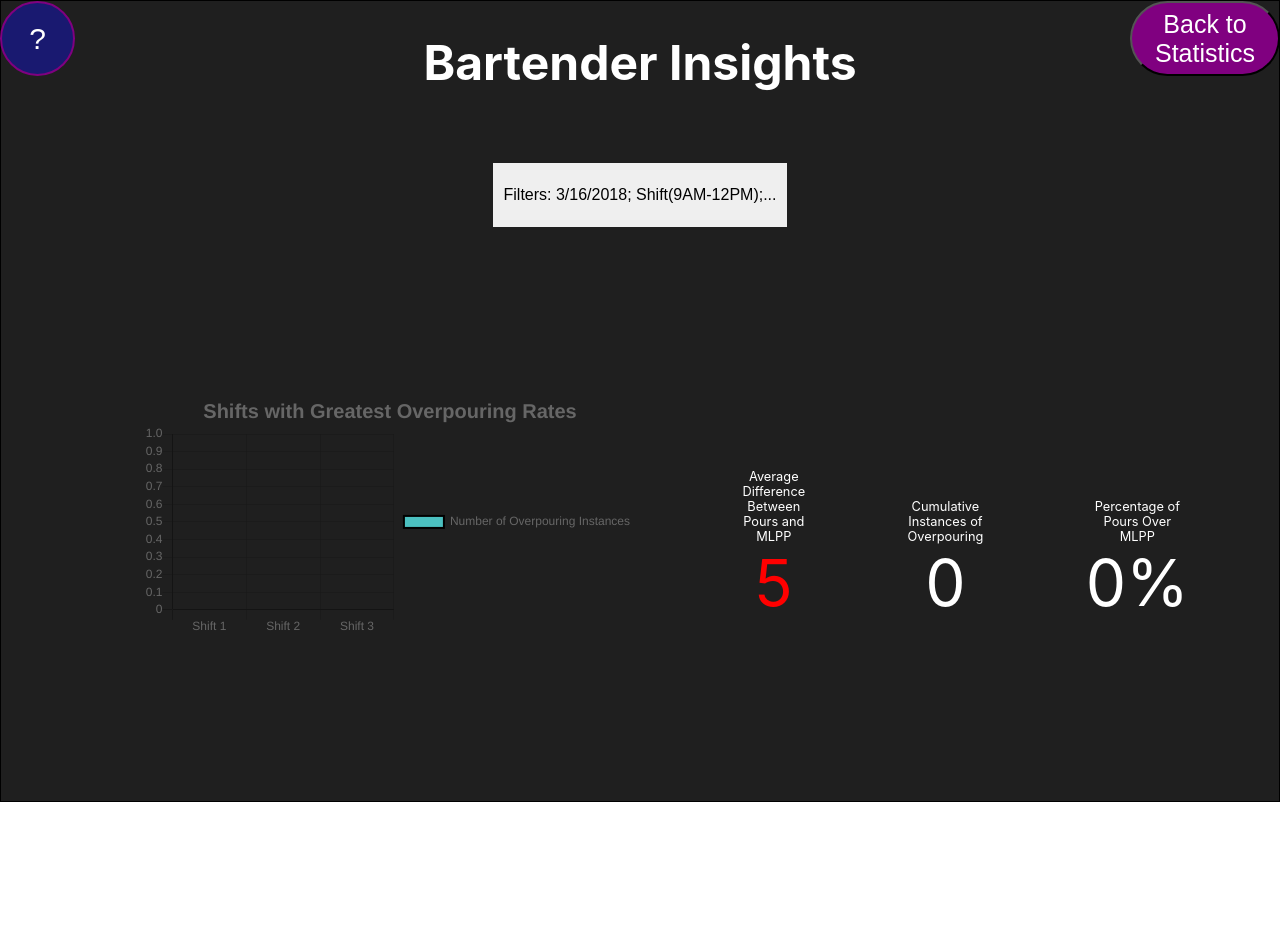
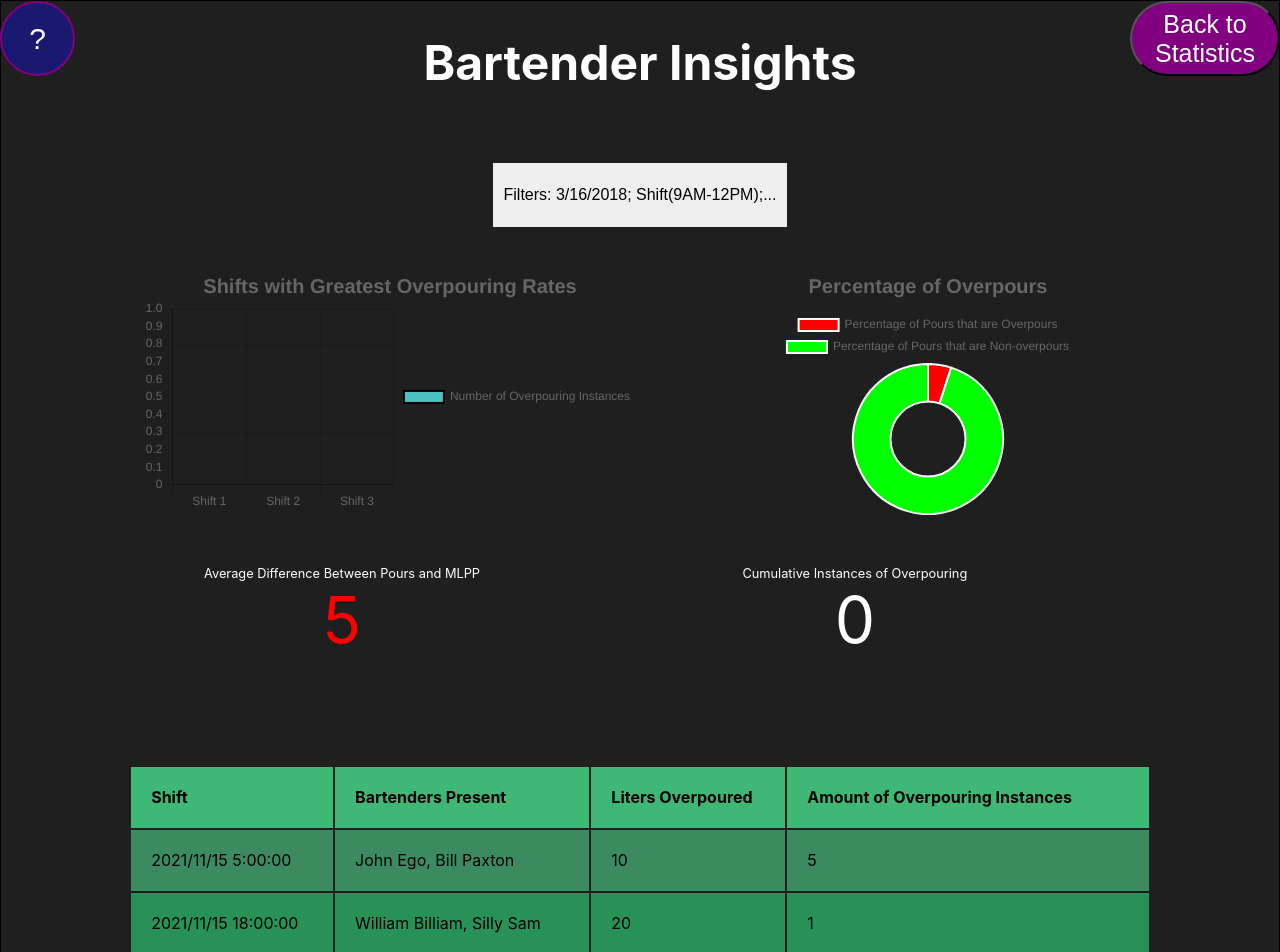
Before and after one commit to DJ-TAVR/bar-app, a React (Create React App) app in the folder front-end/: page /bartender in a window 1280 px wide. Shown: the top 952 px of the page. Before the commit the page ends 802 px from the top, so only its background shows below. Built offline with nearby package versions, Linux system fonts and the light colour scheme; no server answers.

Commit message:
Restyled page; added table for future updates

```diff
--- a/front-end/src/App.css
+++ b/front-end/src/App.css
@@ -276,7 +276,7 @@ h1 {
 .Grid {
   display: grid;
   grid-gap: 3vw;
-  grid-template-columns: repeat(4, 1fr);
+  grid-template-columns: repeat(2, 1fr);
   justify-items: center;
   align-items: center;
   width: 500px;
--- a/front-end/src/Pages/Bartender.js
+++ b/front-end/src/Pages/Bartender.js
@@ -3,13 +3,28 @@ import React, {useState, useEffect} from "react";
 import Table from 'react-bootstrap/Table'
 import { Button } from 'reactstrap';
 import { Link } from 'react-router-dom'
-import {Bar} from 'react-chartjs-2';
+import {Bar, Doughnut} from 'react-chartjs-2';
 import { useTable, useSortBy } from 'react-table'
 
 
 export default function Bartender(props) {
 
-    const [data, setData] = useState({average_mlpp:5, cumulative_mlpp:0, top3_MLPP:[0, 0, 0], over_pouring_percentage: 0 });
+    const [chartData, setChartData] = React.useState({average_mlpp:5, cumulative_mlpp:0, top3_MLPP:[0, 0, 0], over_pouring_percentage: 5 });
+    const [tableData, setTableData] = React.useState([]);
+
+    const columns = React.useMemo(() => [{
+        Header: "Shift",
+        accessor: "shift"
+    }, {
+        Header: "Bartenders Present",
+        accessor: "bartenders",
+    }, {
+        Header: "Liters Overpoured",
+        accessor: "liters",
+    }, {
+        Header: "Amount of Overpouring Instances",
+        accessor: "instances",
+    }], []);
 
     let topOverpouring = {
         labels: ['Shift 1', 'Shift 2', 'Shift 3'],
@@ -19,14 +34,24 @@ export default function Bartender(props) {
             backgroundColor: 'rgba(75,192,192,1)',
             borderColor: 'rgba(0,0,0,1)',
             borderWidth: 2,
-            data: data.top3_MLPP,
+            data: chartData.top3_MLPP,
           }
         ]
     }
 
-    let averageDifference = data.average_mlpp;
-    let cumulativePoursAbove = data.cumulative_mlpp;
-    let overpourPercent = data.over_pouring_percentage;
+    let overpourPercent = {
+        labels: ["Percentage of Pours that are Overpours", "Percentage of Pours that are Non-overpours"],
+        datasets: [
+            {
+                data: [chartData.over_pouring_percentage, 100 - chartData.over_pouring_percentage],
+                backgroundColor: ['rgba(255,0,0,1)', 'rgba(0,255,0,1)'],
+            }
+        ]
+
+    }
+
+    let averageDifference = chartData.average_mlpp;
+    let cumulativePoursAbove = chartData.cumulative_mlpp;
 
     function getCookie(name) {
         let cookieValue = null;
@@ -45,7 +70,7 @@ export default function Bartender(props) {
     }
 
     // Doesn't currently work
-    function updateData() {
+    function updateChartData() {
         let csrf = getCookie('csrftoken');
         fetch("http://localhost:8000/sticker/shifts_stats/", {
             method: "POST",
@@ -59,7 +84,24 @@ export default function Bartender(props) {
                 end_time: "2021-03-17 08:00:00"
             })
         }).then(r =>  r.json().then(data => ({status: r.status, body: data})))
-        .then(obj => console.log(obj.body));
+        .then(obj => setChartData(obj.body));
+    }
+
+    function updateTableData() {
+        setTableData([
+            {
+                shift: "2021/11/15 5:00:00",
+                bartenders: "John Ego, Bill Paxton",
+                liters: "10",
+                instances: "5"
+            },
+            {
+                shift: "2021/11/15 18:00:00",
+                bartenders: "William Billiam, Silly Sam",
+                liters: "20",
+                instances: "1"
+            }
+        ]);
     }
 
     function colorMapper(input, max) {
@@ -69,12 +111,23 @@ export default function Bartender(props) {
     }
 
     useEffect(() => {
-        updateData();
+        updateChartData();
     }, []);
+
+    useEffect(() => {
+        updateTableData();
+    }, []);
+
+    let {
+        getTableProps,
+        getTableBodyProps,
+        headerGroups,
+        rows,
+        prepareRow,
+    } = useTable({ columns, data: tableData }, useSortBy);
 
     let colorAvg = colorMapper(Math.abs(averageDifference), 5);
     let colorCum = colorMapper(cumulativePoursAbove, 10);
-    let colorPer = colorMapper(overpourPercent, 100);
 
     return(
         <div className="Inventory">
@@ -84,7 +137,7 @@ export default function Bartender(props) {
             </Link>
             <h1 className = "Table_Text"> Bartender Insights </h1>
             {/*onClick should lead to a popup to select time. Selecting time updates the data*/ }
-            <Button className = "filterButton" onClick={() => setData([Math.floor(Math.random() * 10), Math.floor(Math.random() * 10), Math.floor(Math.random() * 10)])}>
+            <Button className = "filterButton" onClick={() => setChartData([Math.floor(Math.random() * 10), Math.floor(Math.random() * 10), Math.floor(Math.random() * 10)])}>
                 Filters: 3/16/2018; Shift(9AM-12PM);...
             </Button>
             <div className="Grid">
@@ -108,6 +161,19 @@ export default function Bartender(props) {
                         }]
                     }
                 }}/>
+                <Doughnut className ="Chart"
+                data={overpourPercent}
+                options={{
+                    title:{
+                        display:true,
+                        text: "Percentage of Overpours",
+                        fontSize:20,
+                    },
+                    animation: {
+                        animateScale: true,
+                        animateRotate: true
+                    }
+                }}/>
                 <div className="Statistic">
                     <p className="StatHeader">Average Difference Between Pours and MLPP</p>
                     <p className="StatElement" style={{color: colorAvg}}>{averageDifference}</p>
@@ -116,11 +182,37 @@ export default function Bartender(props) {
                     <p className="StatHeader">Cumulative Instances of Overpouring</p>
                     <p className="StatElement" style={{color: colorCum}}>{cumulativePoursAbove}</p>
                 </div>
-                <div className="Statistic">
-                    <p className="StatHeader">Percentage of Pours Over MLPP</p>
-                    <p className="StatElement" style={{color: colorPer}}>{overpourPercent}%</p>
-                </div>
             </div>
+            <Table {...getTableProps()} className = "Table-header">
+                <colgroup>
+                    <col class = "green"/>
+                </colgroup>
+                <thead> {
+                    headerGroups.map(headerGroup => (
+                        <tr {...headerGroup.getHeaderGroupProps()}> {
+                            headerGroup.headers.map(column => (
+                                <th {...column.getHeaderProps(column.getSortByToggleProps())}>
+                                    {column.render('Header')}
+                                    {column.isSorted ? column.isSortedDesc ? '▲' : '▼': ''}
+                                </th>
+                            ))}
+                        </tr>
+                    ))}
+                </thead>
+                <tbody {...getTableBodyProps()}> {
+                    rows.map(row => {
+                        prepareRow(row);
+                        return (
+                        <tr {...row.getRowProps()}> {
+                                row.cells.map(cell => {
+                                    return (
+                                        <td {...cell.getCellProps()}>{cell.render('Cell')}</td>
+                                    );
+                                })}
+                        </tr>)
+                    })}
+                </tbody>
+            </Table>
         </div>
     )
 }
```
